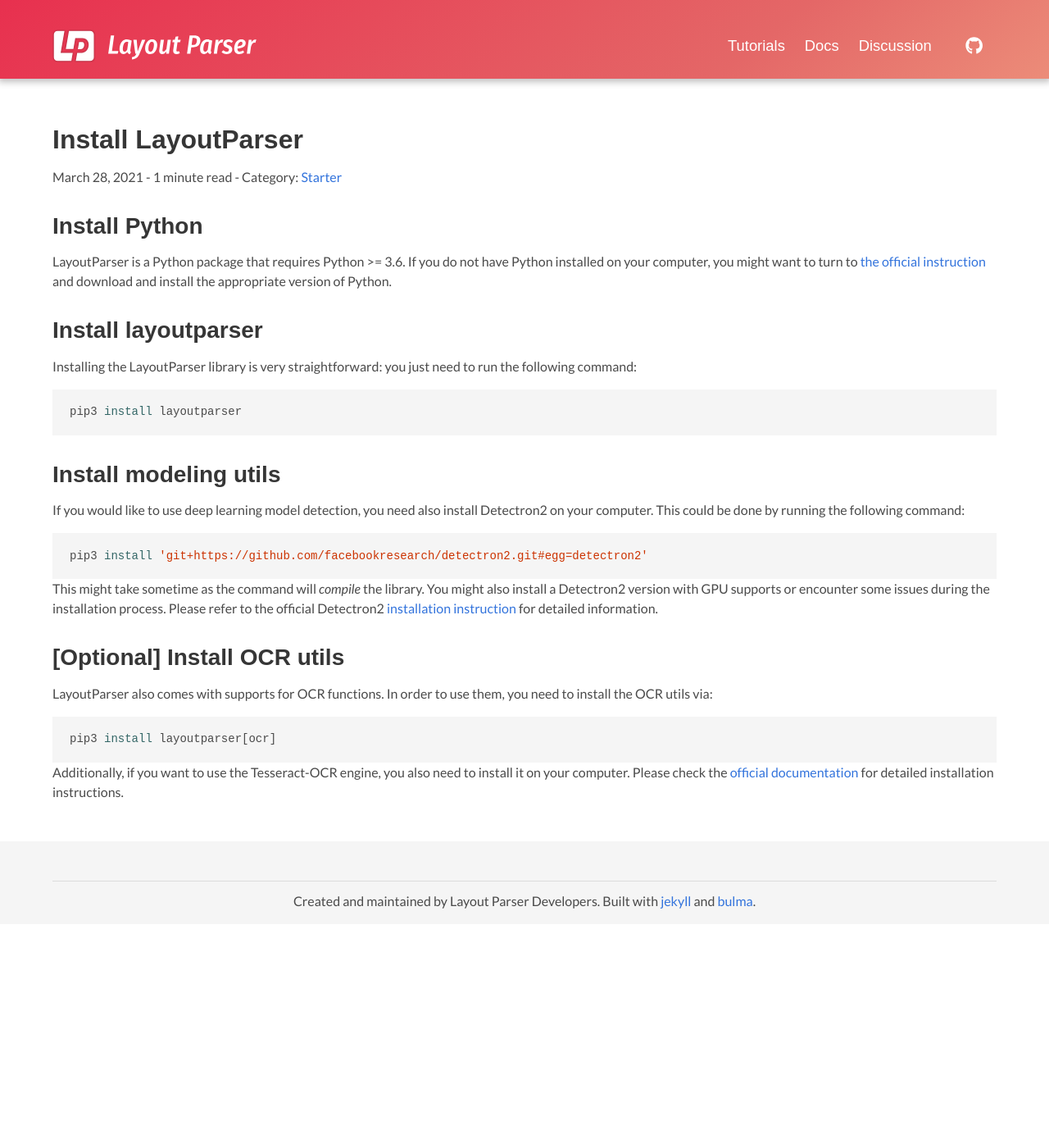
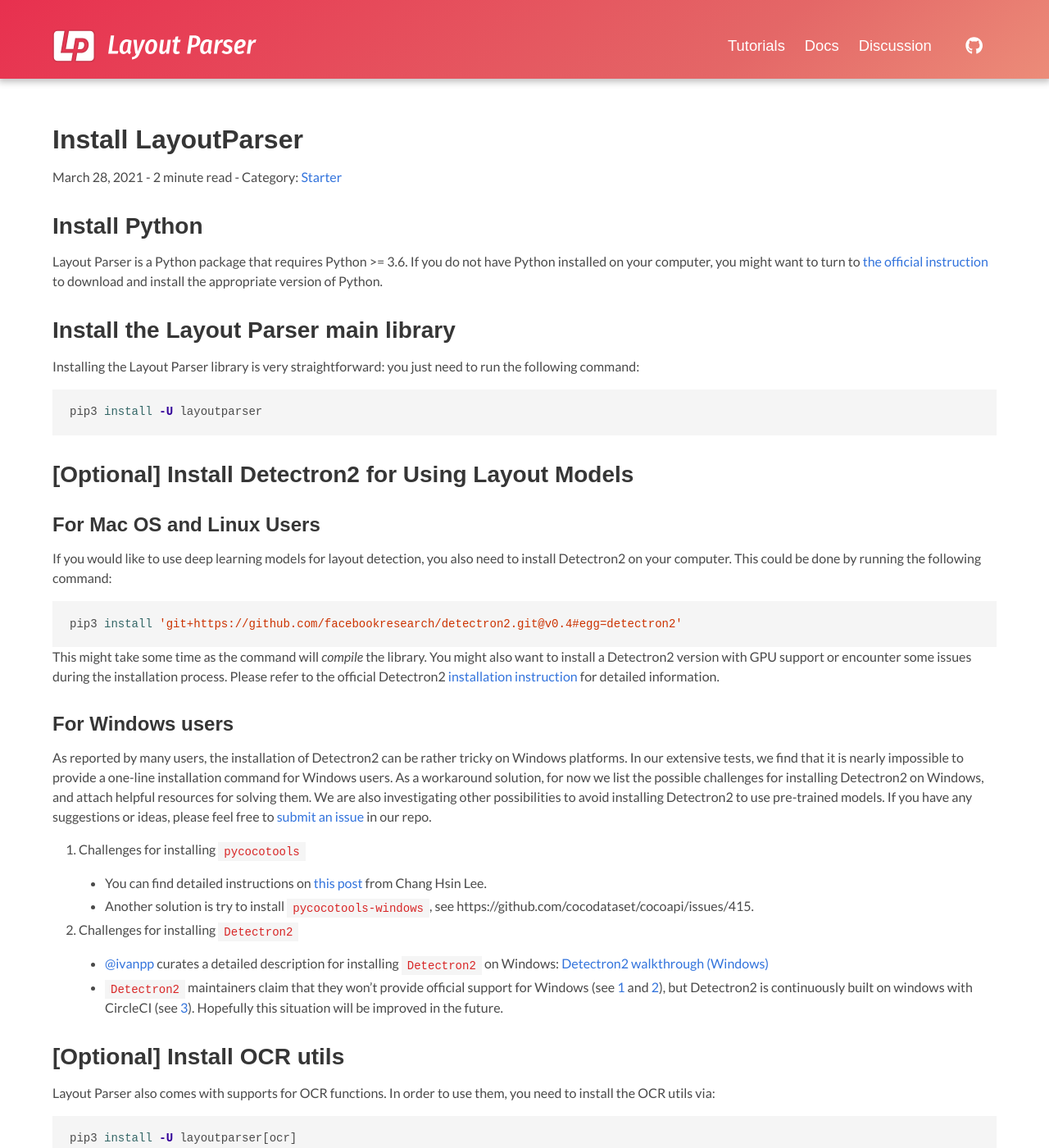
Before and after one commit to Layout-Parser/Layout-Parser.github.io, a Jekyll site: the page built from _tutorials/installation.md, in a window 1280 px wide and 1400 px high. Shown: the whole window at 82% size. Built offline with Jekyll 4.4.1, drawn with Linux system fonts in a browser that asks for light colours; nearby versions of some CDN libraries; some web fonts are replaced; a style sheet for code colours, icons or effects is not loaded; some of the changed text lies outside the part shown.

Commit message:
Update the installation page

````diff
--- a/_config.yml
+++ b/_config.yml
@@ -21,6 +21,8 @@
 
 # Build settings
 markdown: kramdown
+kramdown:
+  parse_block_html: true
 
 sass:
     style: compressed
--- a/_tutorials/installation.md
+++ b/_tutorials/installation.md
@@ -8,38 +8,62 @@
 show_nav: false
 featured: true
 ---
+## Install Python
 
-## Install Python
-LayoutParser is a Python package that requires Python >= 3.6. If you do not have Python
-installed on your computer, you might want to turn to [the official instruction](https://www.python.org/downloads/)
-and download and install the appropriate version of Python.
+Layout Parser is a Python package that requires Python >= 3.6. If you do not have Python installed on your computer, you might want to turn to [the official instruction](https://www.python.org/downloads/) to download and install the appropriate version of Python.
 
-## Install layoutparser
-Installing the LayoutParser library is very straightforward: you just need to run the following command:
+## Install the Layout Parser main library
+
+Installing the Layout Parser library is very straightforward: you just need to run the following command:
 
 ```bash
-pip3 install layoutparser
+pip3 install -U layoutparser
 ```
-## Install modeling utils
-If you would like to use deep learning model detection, you need also install Detectron2
-on your computer. This could be done by running the following command:
+
+## [Optional] Install Detectron2 for Using Layout Models
+
+### For Mac OS and Linux Users
+
+If you would like to use deep learning models for layout detection, you also need to install Detectron2 on your computer. This could be done by running the following command:
 
 ```bash
-pip3 install 'git+https://github.com/facebookresearch/detectron2.git#egg=detectron2'
+pip3 install 'git+https://github.com/facebookresearch/detectron2.git@v0.4#egg=detectron2'
 ```
 
-This might take sometime as the command will *compile* the library. You might also install a Detectron2 version with
-GPU supports or encounter some issues during the installation process. Please refer to the official Detectron2
+This might take some time as the command will *compile* the library. You might also want to install a Detectron2 version
+with GPU support or encounter some issues during the installation process. Please refer to the official Detectron2
 [installation instruction](https://github.com/facebookresearch/detectron2/blob/master/INSTALL.md) for detailed
 information.
 
+### For Windows users
+
+As reported by many users, the installation of Detectron2 can be rather tricky on Windows platforms. In our extensive tests, we find that it is nearly impossible to provide a one-line installation command for Windows users. As a workaround solution, for now we list the possible challenges for installing Detectron2 on Windows, and attach helpful resources for solving them. We are also investigating other possibilities to avoid installing Detectron2 to use pre-trained models. If you have any suggestions or ideas, please feel free to [submit an issue](https://github.com/Layout-Parser/layout-parser/issues) in our repo.
+
+1. Challenges for installing `pycocotools`
+    - You can find detailed instructions on [this post](https://changhsinlee.com/pycocotools/) from Chang Hsin Lee.
+    - Another solution is try to install `pycocotools-windows`, see https://github.com/cocodataset/cocoapi/issues/415.
+2. Challenges for installing `Detectron2`
+    - [@ivanpp](https://github.com/ivanpp) curates a detailed description for installing `Detectron2` on Windows: [Detectron2 walkthrough (Windows)](https://ivanpp.cc/detectron2-walkthrough-windows/#step3installdetectron2)
+    - `Detectron2` maintainers claim that they won't provide official support for Windows (see [1](https://github.com/facebookresearch/detectron2/issues/9#issuecomment-540974288) and [2](https://detectron2.readthedocs.io/en/latest/tutorials/install.html)), but Detectron2 is continuously built on windows with CircleCI (see [3](https://github.com/facebookresearch/detectron2/blob/master/INSTALL.md#common-installation-issues)). Hopefully this situation will be improved in the future.
+
+
 ## [Optional] Install OCR utils
-LayoutParser also comes with supports for OCR functions. In order to use them, you need
-to install the OCR utils via:
+
+Layout Parser also comes with supports for OCR functions. In order to use them, you need to install the OCR utils via:
 
 ```bash
-pip3 install layoutparser[ocr]
+pip3 install -U layoutparser[ocr]
 ```
 
 Additionally, if you want to use the Tesseract-OCR engine, you also need to install it on your computer. Please check the
 [official documentation](https://tesseract-ocr.github.io/tessdoc/Installation.html) for detailed installation instructions.
+
+## Known issues
+
+<details><summary markdown="span">Error: instantiating `lp.GCVAgent.with_credential` returns module 'google.cloud.vision' has no attribute 'types'.
+</summary>
+In this case, you have a newer version of the google-cloud-vision. Please consider downgrading the API using:
+```bash
+pip install layoutparser[ocr]
+```
+</details>
````
